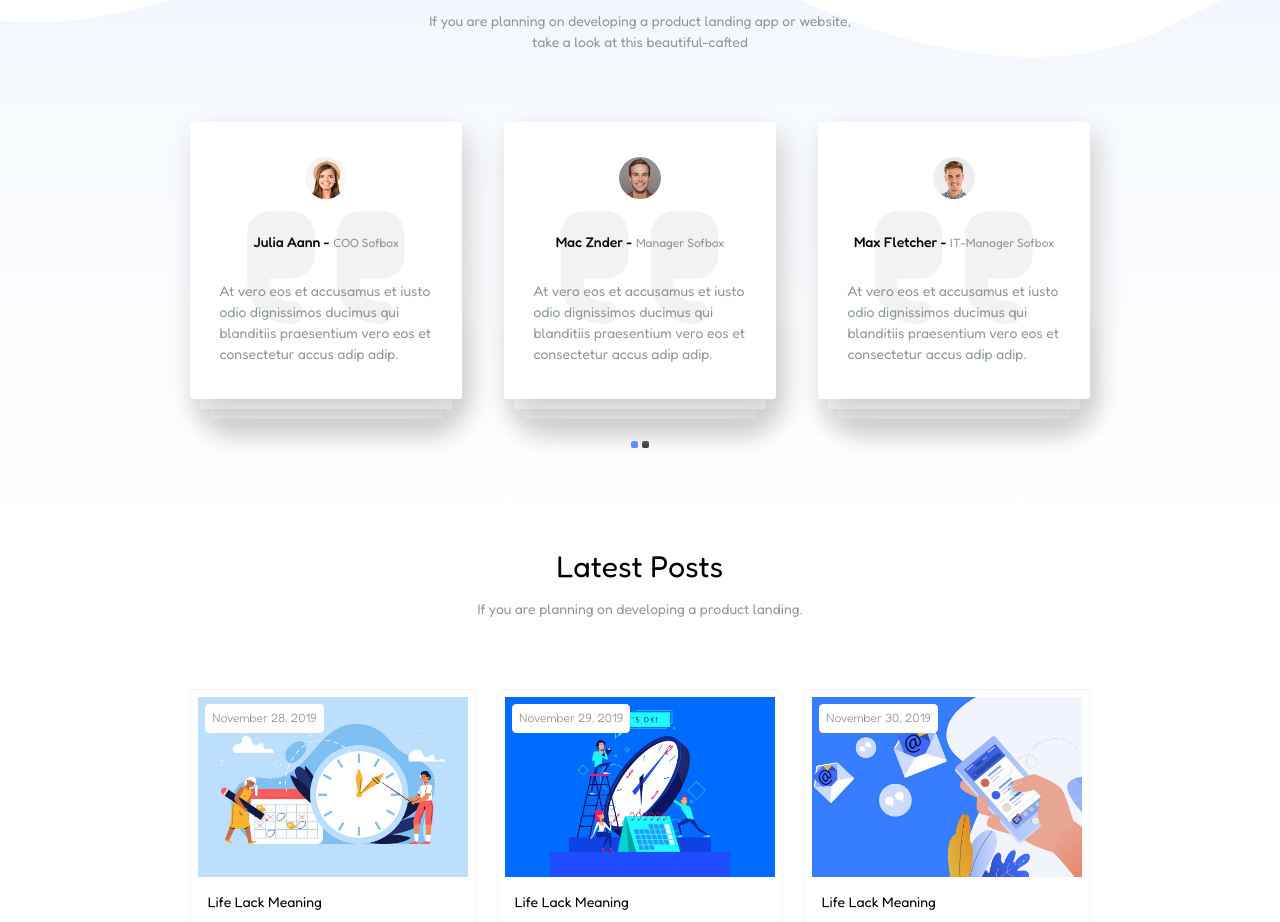
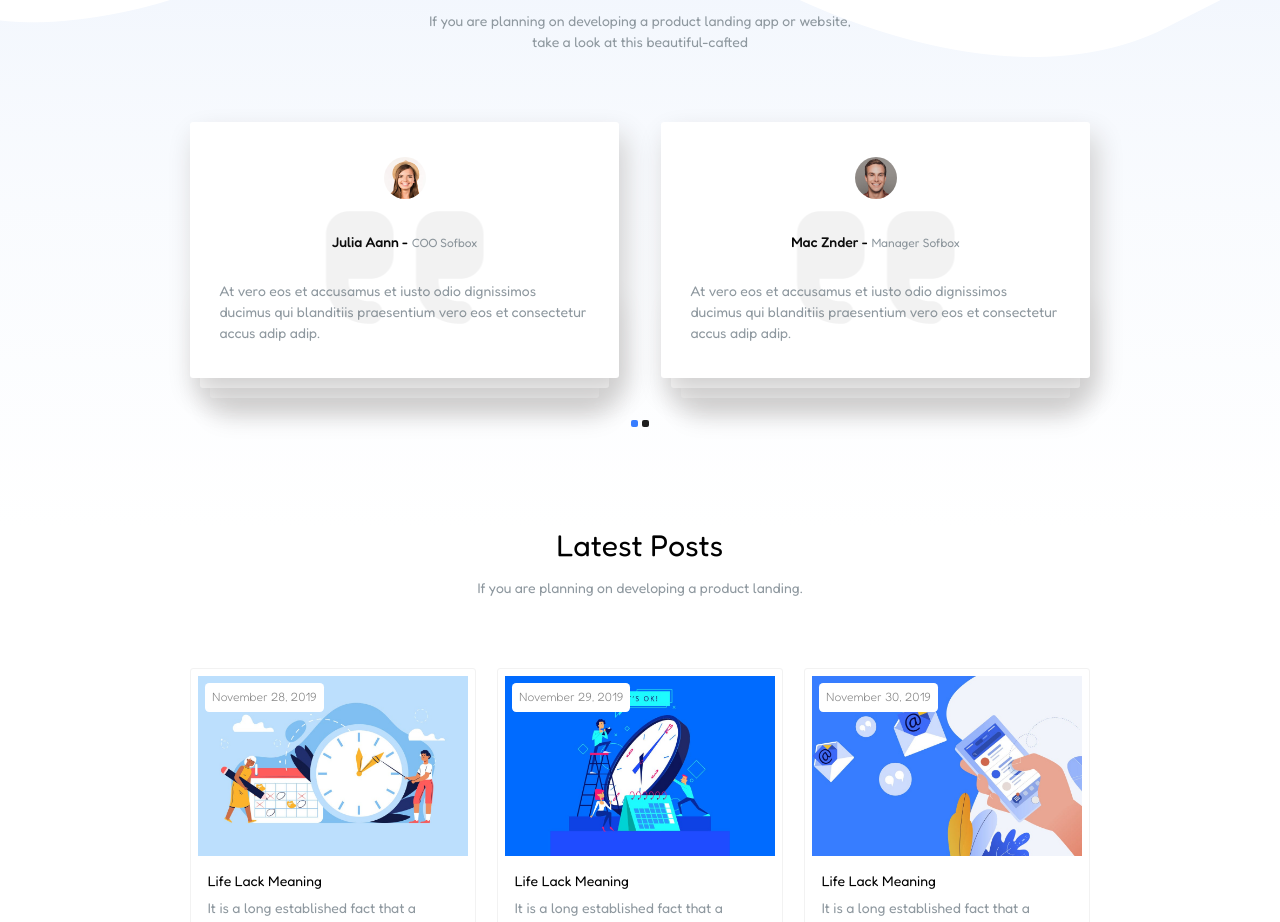
Before and after one commit to MGPasinetti/proj-html-vuejs, a Vue app: page / in a window 1280 px wide. Shown: the part 2100-3022 px from the top of the page. Built offline with nearby package versions, Linux system fonts and the light colour scheme.

Commit message:
js testimonials-sec fixed

```diff
--- a/src/components/CardTestimonial.vue
+++ b/src/components/CardTestimonial.vue
@@ -1,5 +1,5 @@
 <template>
-  <div class="card">
+  <div class="card" :class="{visible: cardData.visible}">
     <div class="card inner">
       <img :src="cardData.srcImg" :alt="cardData.name">
       <span>{{ cardData.name }} - <small>{{ cardData.role }}</small></span>
@@ -27,6 +27,10 @@ export default {
 
 .card {
   position: relative;
+  display: none;
+
+  &.visible {
+    display: block;
 
     .card.inner {
       padding: 2.5rem 2.1rem;
@@ -89,4 +93,5 @@ export default {
       }
     }
   }
+}
 </style>
--- a/src/components/TestimonialsSec.vue
+++ b/src/components/TestimonialsSec.vue
@@ -10,7 +10,7 @@
             <div class="testimonials-grid">
                 <CardTestimonial v-for="card in arrTestimonials" :key="card.name" :card-data="card"/>
             </div>
-            <div class="square-group" @click="">
+            <div class="square-group" @click="scrollCards">
                 <div class="first-square"></div>
                 <div class="second-square"></div>
             </div>
@@ -53,6 +53,12 @@ export default {
                 },
             ],
         };
+    },
+    methods: {
+        scrollCards() {
+            this.arrTestimonials[0].visible = !this.arrTestimonials[0].visible;
+            this.arrTestimonials[this.arrTestimonials.length - 1].visible = !this.arrTestimonials[this.arrTestimonials.length - 1].visible;
+        }
     }
 }
 </script>
```
Lines whose indentation alone changed are shown as unchanged.
